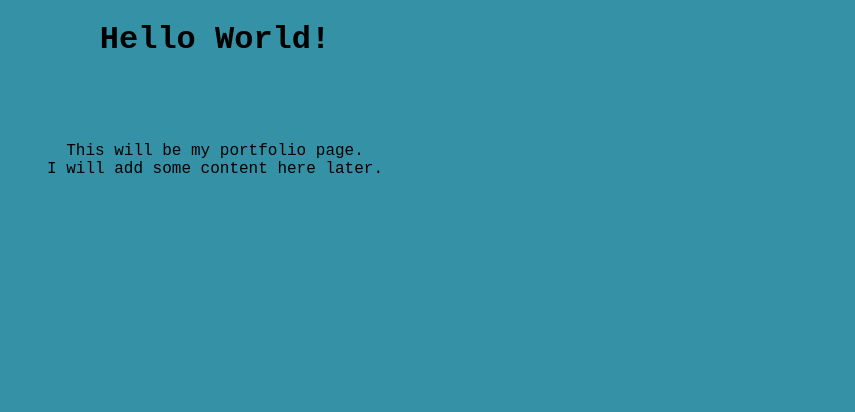
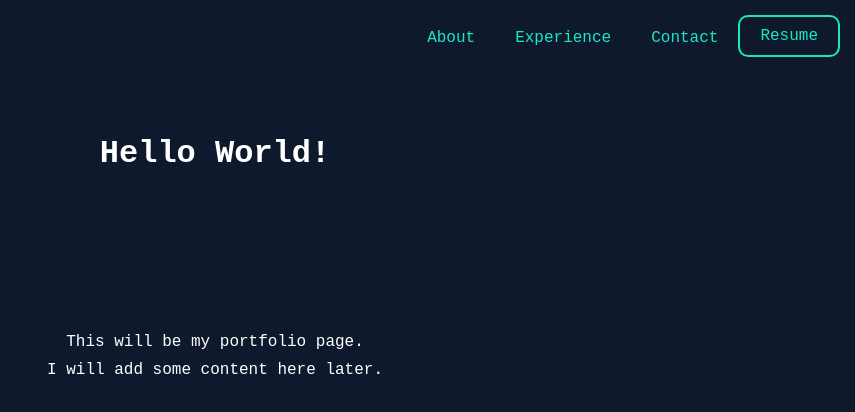
Before and after one commit to RonenTsirlin/PortfolioSite, a plain HTML site: page index.html in a window 1280 px wide. Shown: the whole page, without its empty margins (425-1280 px from the left). Drawn offline with Linux system fonts and the light colour scheme.

Commit message:
Added the top navbar feature.

```diff
--- a/index.html
+++ b/index.html
@@ -7,8 +7,16 @@
     <title>Portfolio</title>
   </head>
   <body>
-    <h1>Hello World!</h1>
-    <div class="container6">
+    <nav class="top-nav">
+      <ul>
+        <li><a href="#about">About</a></li>
+        <li><a href="#experience">Experience</a></li>
+        <li><a href="#contact">Contact</a></li>
+        <li class="resume"><a href="#resume">Resume</a></li>
+      </ul>
+    </nav>
+    <div id="containerIntro">
+      <h1>Hello World!</h1>
       <p>
         This will be my portfolio page. <br />I will add some content here
         later.
--- a/styles.css
+++ b/styles.css
@@ -1,21 +1,70 @@
 body {
+  margin: 0;
   font-family: "Courier New", Courier, monospace;
-  background-color: #3591a6;
+  background-color: #0e192d;
+}
+.top-nav {
+  margin: 15px;
+  position: fixed;
+  top: 0;
+  right: 0;
+  width: 100%;
 }
 
-div.container6 {
-  height: 10em;
+.top-nav ul {
+  margin: 0;
+  padding: 0;
+  list-style: none;
+  display: flex;
+  justify-content: flex-end; /* Aligns items to the right */
+}
+
+.top-nav li {
+  margin: 0;
+}
+
+.top-nav a {
+  display: block;
+  padding: 14px 20px;
+  text-decoration: none;
+  color: #1ae8bf;
+}
+
+.top-nav a:hover {
+  background-color: rgba(0, 0, 0, 0.4); /* Adds a hover effect */
+  border-radius: 10px; /* Rounded border */
+}
+
+.resume a {
+  border: 2px solid #1ae8bf;
+  border-radius: 10px; /* Rounded border */
+  padding: 10px 20px; /* Padding inside the button */
+  transition: background-color 0.3s, color 0.3s; /* Smooth transition for hover effects */
+}
+
+.resume a:hover {
+  background-color: #1ae8bf; /* Hover background color */
+  color: #000;
+  font-weight: bold; /* Make the text bold */
+}
+
+#containerIntro h1,
+#containerIntro p {
+  display: inline;
+  vertical-align: top;
+  line-height: 28px;
+  margin-top: 120px;
+  padding: 20px;
   display: flex;
   align-items: center;
   justify-content: center;
 }
 
-div.container6 p {
-  margin: 0;
-}
 h1 {
   text-align: center;
+  color: #fff;
 }
 p {
   text-align: center;
+  color: #fff;
 }
```
